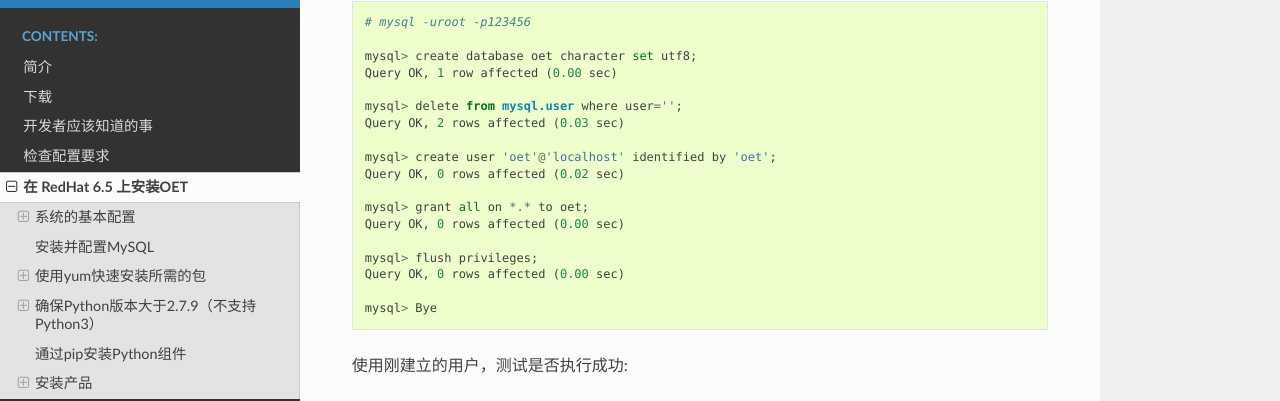
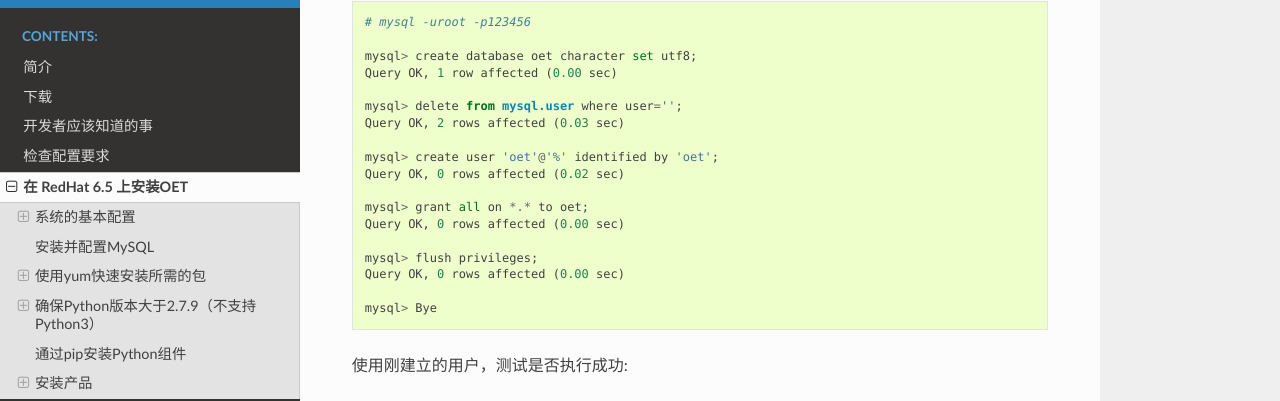
Before and after one commit to oraant/oet-docs, a Sphinx documentation site: the page built from docs/install.rst, in a window 1280 px wide and 900 px high, scrolled down 9731 px. Shown: the part 110-511 px from the top of the window. Built offline with Sphinx 7.4.7 and the Read the Docs theme 2.0.0, drawn with Linux system fonts in a browser that asks for light colours; some of the changed text lies outside the part shown.

Commit message:
add some comment.

```diff
--- a/docs/install.rst
+++ b/docs/install.rst
@@ -454,7 +454,7 @@
   mysql> delete from mysql.user where user='';
   Query OK, 2 rows affected (0.03 sec)
 
-  mysql> create user 'oet'@'localhost' identified by 'oet';
+  mysql> create user 'oet'@'%' identified by 'oet';
   Query OK, 0 rows affected (0.02 sec)
 
   mysql> grant all on *.* to oet;
```
Also changed, not shown: other parts of docs/install.rst (+2 -0 lines).
